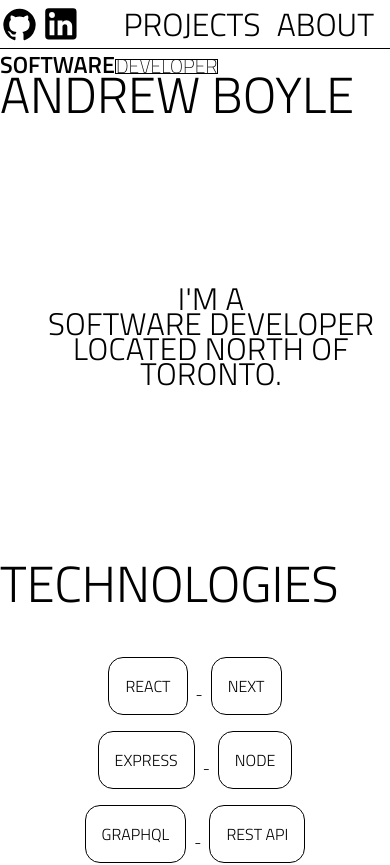
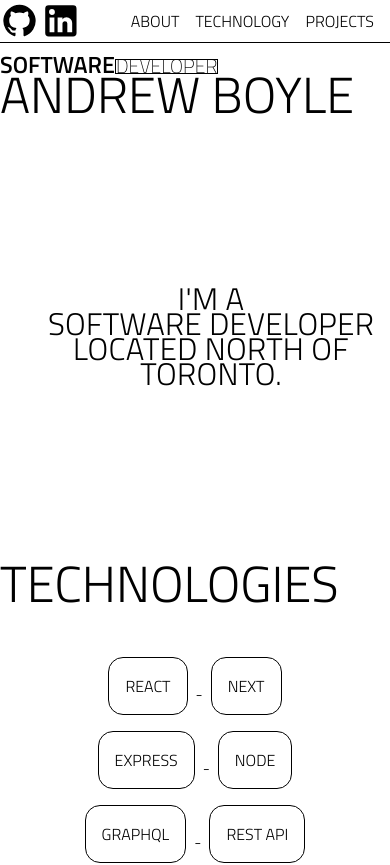
Before and after one commit to andyb2/portfolio-website, a React (Create React App) app: page / in a window 390 px wide. Shown: the top 865 px of the page. Built offline with nearby package versions, Linux system fonts and the light colour scheme.

Commit message:
added new nav item for technologies media query added to reduce font size at smaller screen sizes

```diff
--- a/src/components/Nav.tsx
+++ b/src/components/Nav.tsx
@@ -22,11 +22,15 @@ const NavContainer = styled.nav`
 const NavUl = styled.ul`
   list-style: none;
   margin: 0;
+  padding: 0;
   display: flex;
   background-color: white;
 `;
 
 const NavLi = styled.li<any>`
+  display: flex;
+  justify-content: center;
+  align-items: center;
   font-size: 2rem;
   color: ${({ project }) => (!project ? 'black' : '#c3ca86')};
   margin: 0;
@@ -36,10 +40,13 @@ const NavLi = styled.li<any>`
     cursor: pointer;
     color: ${({ project }) => (!project ? 'gray' : '#e0e5ab')};
   }
+  @media (max-width: 700px) {
+    font-size: 1rem;
+  }
 `;
 
 const Nav: FC<IProps> = ({ home, project }) => {
-  const navItems: string[] = ['projects', 'about'];
+  const navItems: string[] = ['about', 'technology', 'projects'];
   return (
     <NavContainer>
       <Socials />
```
